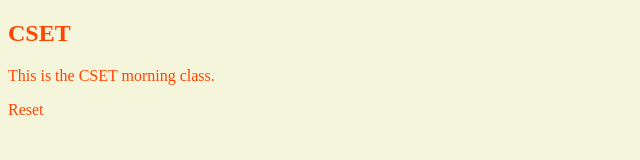
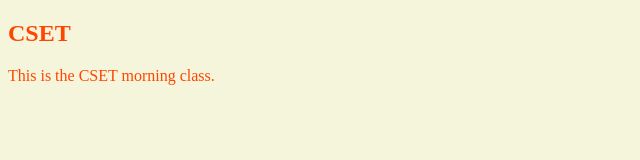
Before and after one commit to stefanescuowen-cmd/CSET-115, a plain HTML site: page index.html in a window 1280 px wide. Shown: the full height of the page, 0-640 px from the left. Drawn offline with Linux system fonts and the light colour scheme.

Commit message:
Removed second paragraph

```diff
--- a/index.html
+++ b/index.html
@@ -12,7 +12,6 @@
     <article>
         <h1>CSET</h1>
         <p>This is the CSET morning class.</p>
-        <p>Reset</p>
     </article>
     <footer></footer>
 </body>
```
